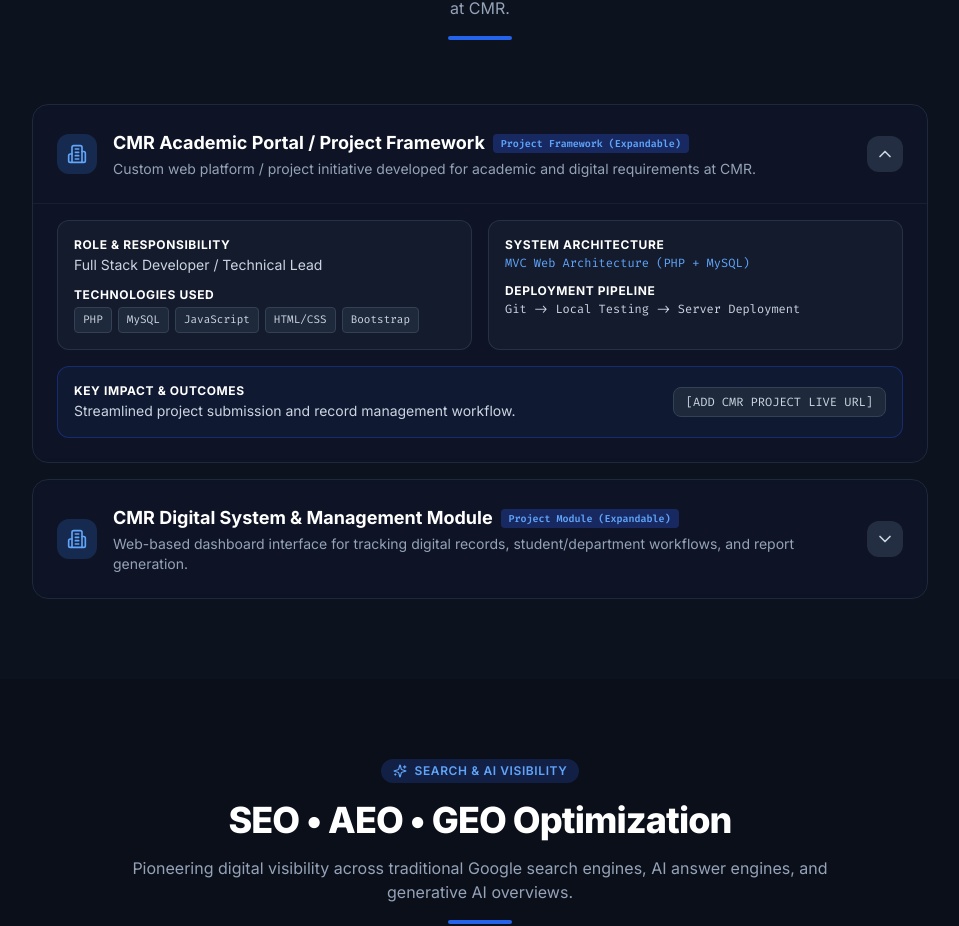
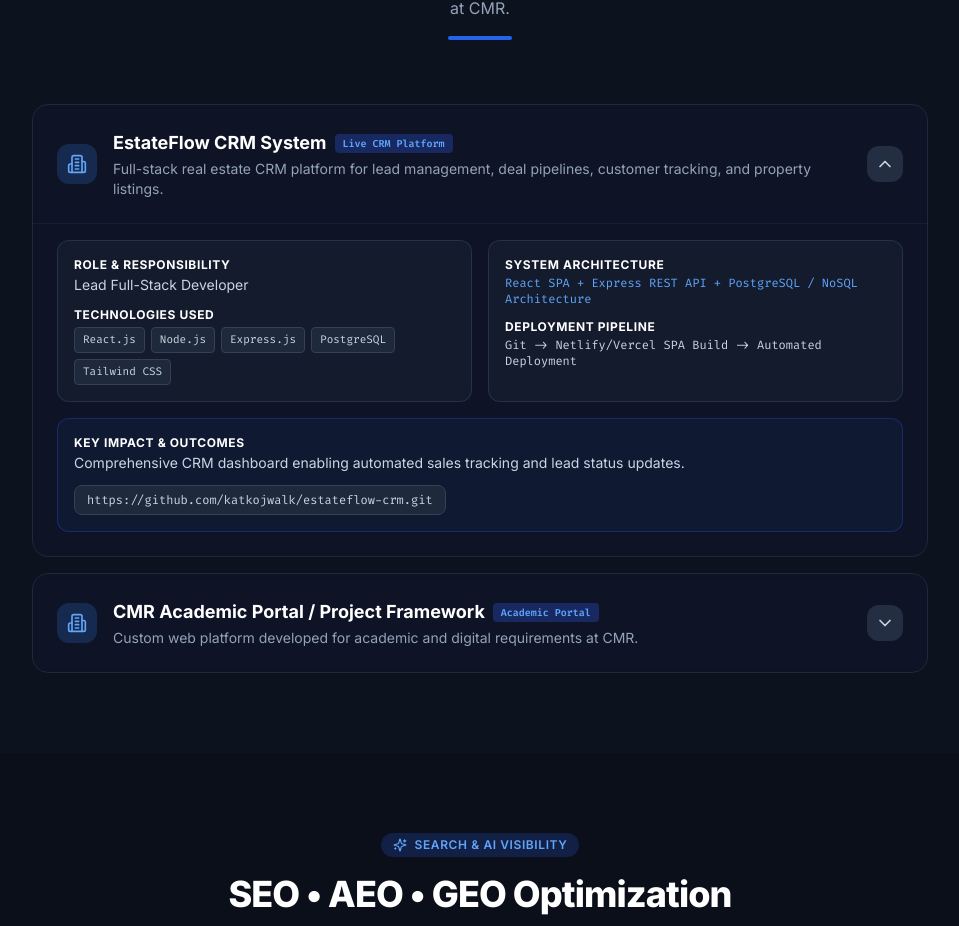
Before and after one commit to katkojwalk/portfolio-website, a React (Vite) app: page / in a window 1280 px wide. Shown: the part 7176-8102 px from the top of the page, without its empty margins (160-1119 px from the left). Built offline with nearby package versions, Linux system fonts and the light colour scheme.

Commit message:
Update cmrProjectsData.js with EstateFlow CRM details

```diff
--- a/src/data/cmrProjectsData.js
+++ b/src/data/cmrProjectsData.js
@@ -1,30 +1,30 @@
 export const cmrProjects = [
+  {
+    id: "estateflow-crm-system",
+    name: "EstateFlow CRM System",
+    objective: "Full-stack real estate CRM platform for lead management, deal pipelines, customer tracking, and property listings.",
+    role: "Lead Full-Stack Developer",
+    technologies: ["React.js", "Node.js", "Express.js", "PostgreSQL", "Tailwind CSS"],
+    screenshots: [],
+    architecture: "React SPA + Express REST API + PostgreSQL / NoSQL Architecture",
+    pipeline: "Git -> Netlify/Vercel SPA Build -> Automated Deployment",
+    results: "Comprehensive CRM dashboard enabling automated sales tracking and lead status updates.",
+    liveUrl: "https://github.com/katkojwalk/estateflow-crm.git",
+    githubUrl: "https://github.com/katkojwalk/estateflow-crm.git",
+    status: "Live CRM Platform"
+  },
   {
     id: "cmr-project-placeholder-1",
     name: "CMR Academic Portal / Project Framework",
-    objective: "Custom web platform / project initiative developed for academic and digital requirements at CMR.",
-    role: "Full Stack Developer / Technical Lead",
+    objective: "Custom web platform developed for academic and digital requirements at CMR.",
+    role: "Full-Stack Developer / Technical Lead",
     technologies: ["PHP", "MySQL", "JavaScript", "HTML/CSS", "Bootstrap"],
     screenshots: [],
     architecture: "MVC Web Architecture (PHP + MySQL)",
     pipeline: "Git -> Local Testing -> Server Deployment",
     results: "Streamlined project submission and record management workflow.",
-    liveUrl: "[ADD CMR PROJECT LIVE URL]",
-    githubUrl: "[ADD CMR PROJECT GITHUB URL]",
-    status: "Project Framework (Expandable)"
-  },
-  {
-    id: "cmr-project-placeholder-2",
-    name: "CMR Digital System & Management Module",
-    objective: "Web-based dashboard interface for tracking digital records, student/department workflows, and report generation.",
-    role: "Web Developer / Database Designer",
-    technologies: ["PHP", "WordPress", "JavaScript", "MySQL"],
-    screenshots: [],
-    architecture: "WordPress Custom Post Types / Relational Database Schema",
-    pipeline: "Development -> Staging -> Production Server",
-    results: "Improved administrative record lookup efficiency and digital access.",
-    liveUrl: "[ADD CMR SYSTEM LIVE URL]",
-    githubUrl: "[ADD CMR SYSTEM GITHUB URL]",
-    status: "Project Module (Expandable)"
+    liveUrl: "https://github.com/katkojwalk/estateflow-crm.git",
+    githubUrl: "https://github.com/katkojwalk/estateflow-crm.git",
+    status: "Academic Portal"
   }
 ];
```
